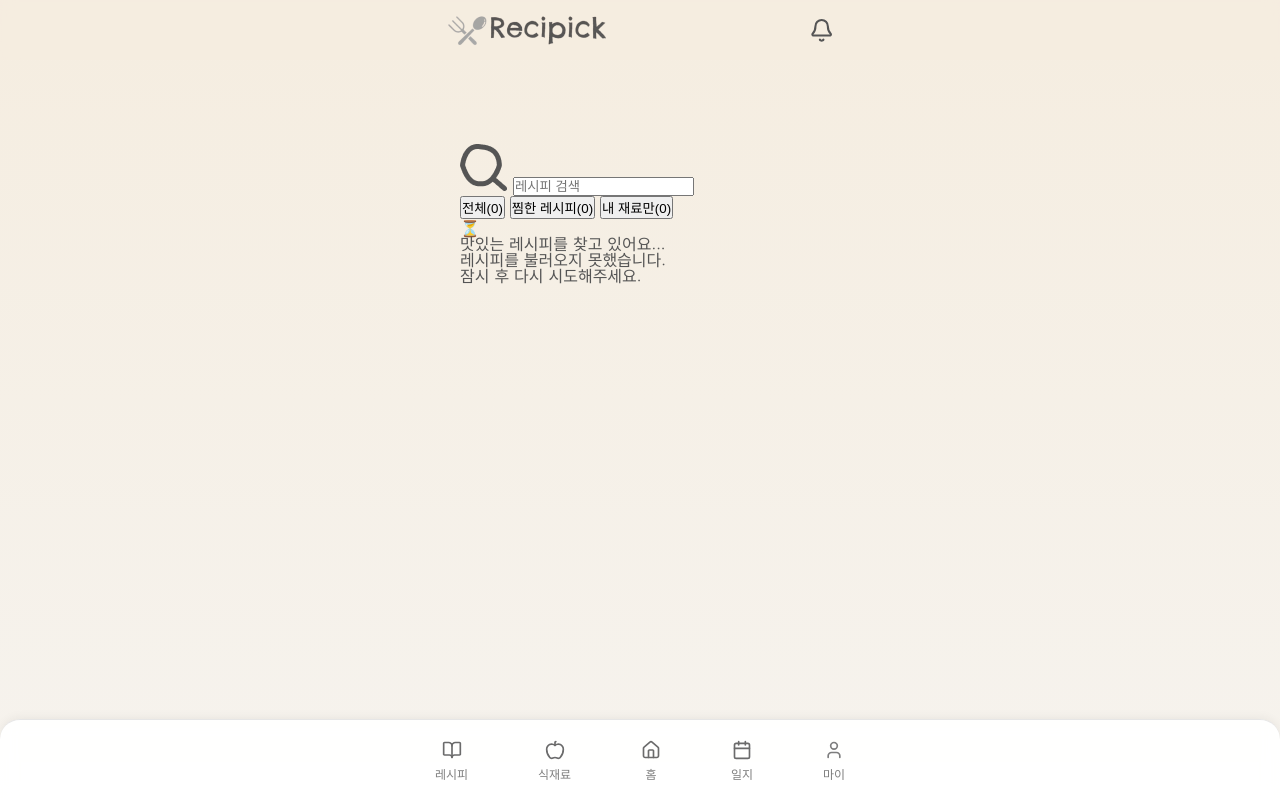
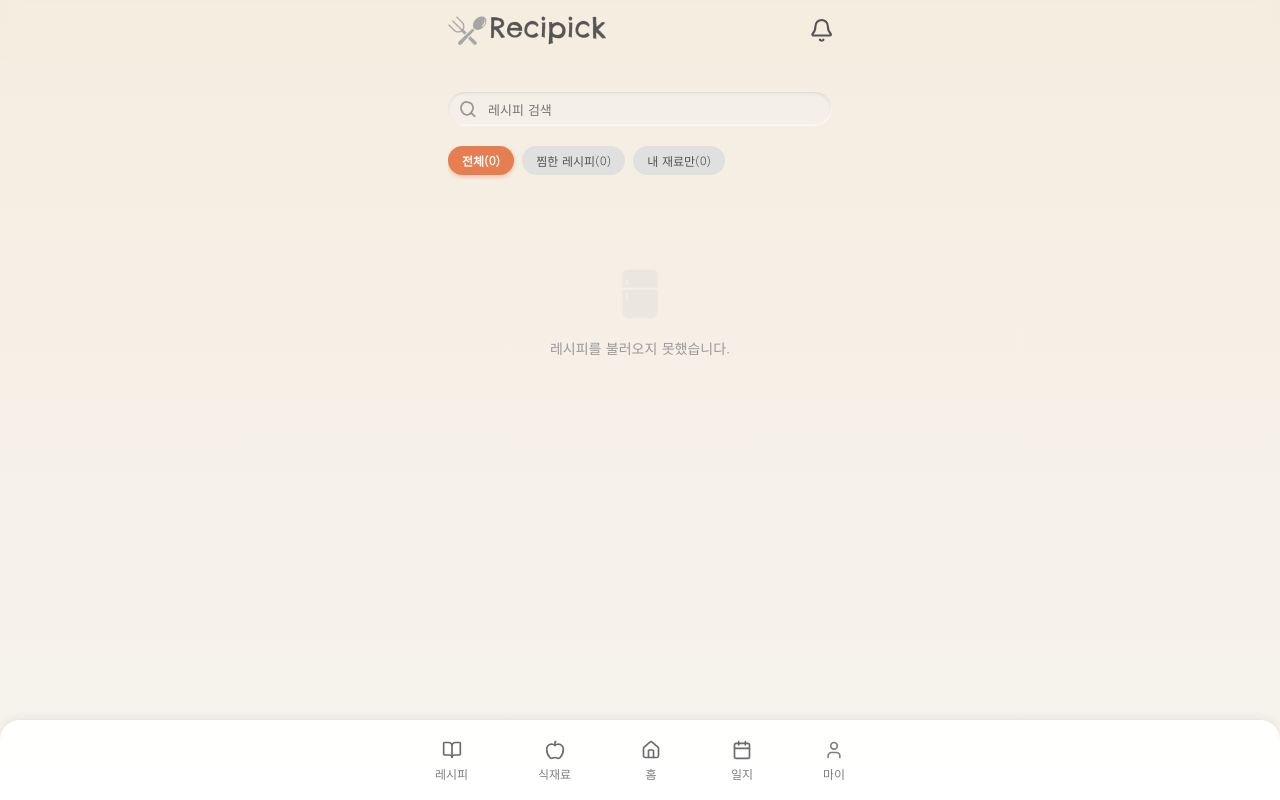
Before and after one commit to chrry03/Recipick, a Django app: template templates/recipes/recipe_list.html in a window 1280 px wide. Run offline with Django 5.2, Linux system fonts and the light colour scheme; the template is opened without the code that fills it, so the values that code supplies are empty; some web fonts are replaced.

Commit message:
static: recipe 프론트 구현

```diff
--- a/static/css/recipes_list.css
+++ b/static/css/recipes_list.css
@@ -0,0 +1,254 @@
+@charset "UTF-8";
+@import url('https://fonts.googleapis.com/css2?family=Gowun+Dodum&family=Nanum+Gothic&display=swap');
+
+@font-face {
+    font-family: 'MemomentKkukkukk';
+    src: url('https://cdn.jsdelivr.net/gh/projectnoonnu/noonfonts_2205@1.0/MemomentKkukkukk.woff2') format('woff2');
+    font-weight: normal;
+    font-style: normal;
+}
+
+:root {
+    --primary-color: #FF7043;
+    --text-color: #555555;
+    --card-bg: #FFFFFF;
+    --info-bg: #EFEFEF;
+}
+
+/* ==========================================================================
+   [레이아웃] 레시피 리스트 컨테이너
+   ========================================================================== */
+.recipe-list-container {
+    width: 100%;
+    /* [수정] 좌우 패딩 제거 (base 템플릿의 content-wrapper가 이미 20px를 줌) */
+    /* 상단 20px, 하단 100px(탭바 공간) */
+    padding: 20px 0 100px 0;
+    box-sizing: border-box;
+    display: flex;
+    flex-direction: column;
+    align-items: center;
+}
+
+/* ==========================================================================
+   [상단] 검색창 (날씬하게)
+   ========================================================================== */
+.list-search-wrapper {
+    position: relative;
+    width: 100%;
+    height: 34px; /* 높이 고정 (기본값보다 얇게) */
+    margin-bottom: 20px;
+}
+
+.list-search-input {
+    width: 100%;
+    height: 100%;
+    background: #F5F0E7;
+    border: none;
+    border-radius: 20px;
+    padding-left: 40px;
+    padding-right: 15px;
+    font-family: 'Gowun Dodum', sans-serif;
+    font-size: 13px; /* 글자 크기 조정 */
+    color: #555;
+    outline: none;
+    box-shadow: inset 1px 1px 2px rgba(216, 211, 203, 0.2),
+                inset -1px -1px 2px rgba(255, 255, 255, 0.9),
+                inset -1px 1px 3px rgba(216, 211, 203, 0.9);
+}
+
+.list-search-icon {
+    position: absolute;
+    left: 12px;
+    top: 50%;
+    transform: translateY(-50%);
+    width: 16px;
+    opacity: 0.6;
+}
+
+/* 필터 바 */
+.list-filter-bar {
+    display: flex;
+    gap: 8px;
+    margin-bottom: 25px;
+    width: 100%;
+    overflow-x: auto;
+    scrollbar-width: none;
+    padding-bottom: 5px;
+    justify-content: flex-start;
+}
+.list-filter-bar::-webkit-scrollbar { display: none; }
+
+.filter-chip {
+    flex: 0 0 auto;
+    padding: 6px 14px;
+    border-radius: 20px;
+    background: #E0E0E0;
+    border: none;
+    font-family: 'Gowun Dodum', sans-serif;
+    font-size: 12px;
+    color: #555;
+    cursor: pointer;
+    transition: all 0.2s;
+}
+
+.filter-chip.active {
+    background: #E67E52;
+    color: white;
+    font-weight: bold;
+    box-shadow: 0 2px 4px rgba(230, 126, 82, 0.4);
+}
+
+.list-loading-spinner {
+    display: none;
+    text-align: center;
+    padding: 30px;
+    color: #999;
+    width: 100%;
+}
+.list-loading-spinner.show { display: block; }
+
+/* ==========================================================================
+   [핵심] 레시피 카드 그리드
+   ========================================================================== */
+.recipe-card-grid {
+    display: flex;
+    flex-direction: column;
+    gap: 25px;
+    width: 100%;
+}
+
+.recipe-list-card {
+    position: relative;
+    background: var(--card-bg);
+    border-radius: 18px;
+    box-shadow: 2px 2px 8px rgba(0, 0, 0, 0.08);
+    padding: 20px 15px;
+    cursor: pointer;
+    transition: transform 0.2s ease;
+    border: 1px solid #f5f5f5;
+    width: 100%;
+    box-sizing: border-box;
+    margin: 0 auto;
+}
+
+.recipe-list-card:hover { transform: translateY(-3px); }
+
+/* 카드 헤더 (제목 + 찜) */
+.card-header-row {
+    position: relative;
+    display: flex;
+    justify-content: center;
+    align-items: center;
+    margin-bottom: 12px;
+    min-height: 30px;
+}
+
+.card-title {
+    font-family: 'MemomentKkukkukk', sans-serif;
+    font-size: 22px;
+    color: #444;
+    margin: 0;
+    line-height: 1.2;
+    text-align: center;
+    padding: 0 30px;
+}
+
+.card-like-btn {
+    position: absolute;
+    right: 0;
+    top: 0;
+    background: none;
+    border: none;
+    font-size: 24px;
+    cursor: pointer;
+    padding: 0;
+}
+.card-like-btn.active { color: #FFD983; text-shadow: 0 1px 2px rgba(0,0,0,0.1); }
+.card-like-btn.inactive { color: #E0E0E0; }
+
+/* 이미지 영역 */
+.card-image-wrap {
+    width: 100%;
+    height: 190px;
+    border-radius: 15px;
+    overflow: hidden;
+    background: #ddd;
+    box-shadow: 3px 3px 6px rgba(0, 0, 0, 0.15);
+    margin-bottom: 15px;
+}
+.card-img { width: 100%; height: 100%; object-fit: cover; }
+
+/* 정보 박스 */
+.card-info-box { display: flex; flex-direction: column; gap: 8px; }
+
+.info-item-row {
+    display: flex; align-items: center;
+    background: var(--info-bg);
+    border-radius: 8px;
+    min-height: 32px;
+    padding: 6px 12px;
+    box-shadow: inset 1px 1px 2px rgba(0,0,0,0.05);
+}
+
+.info-key {
+    width: 75px;
+    font-family: 'Gowun Dodum', sans-serif;
+    font-size: 12px;
+    color: #666;
+    font-weight: bold;
+    flex-shrink: 0;
+    text-align: center;
+}
+
+.info-val {
+    flex: 1;
+    font-family: 'Gowun Dodum', sans-serif;
+    font-size: 13px;
+    color: #444;
+    white-space: nowrap;
+    overflow: hidden;
+    text-overflow: ellipsis;
+    padding-left: 10px;
+    border-left: 1px solid rgba(0,0,0,0.05);
+}
+.val-missing { color: #FF7043; }
+
+/* 빈 상태 메시지 */
+.list-empty-state {
+    text-align: center;
+    padding: 60px 0;
+    width: 100%;
+}
+.list-empty-state img { width: 60px; opacity: 0.4; margin-bottom: 15px; }
+.list-empty-state p { color: #999; font-size: 14px; }
+
+/* 로딩 애니메이션 컨테이너 (기존 코드) */
+.list-loading-spinner {
+    display: none;
+    text-align: center;
+    padding: 30px;
+    color: #999;
+    width: 100%;
+}
+.list-loading-spinner.show { display: block; }
+
+/* [추가] 모래시계 아이콘 스타일 */
+.spinner-icon {
+    font-size: 19px;      /* 아이콘 크기 (조절 가능) */
+    margin-bottom: 15px;  /* 텍스트와의 간격 (이걸로 조절하세요!) */
+    display: inline-block; /* 회전 애니메이션 등을 위해 block 속성 부여 */
+    animation: spin 2s infinite linear; /* (선택사항) 빙글빙글 돌리기 */
+}
+
+/* (선택사항) 텍스트 스타일 */
+.list-loading-spinner p {
+    margin: 0;
+    font-size: 14px;
+    color: #888;
+}
+
+/* (선택사항) 빙글빙글 도는 애니메이션 */
+@keyframes spin {
+    0% { transform: rotate(0deg); }
+    100% { transform: rotate(360deg); }
+}
--- a/static/js/recipes_list.js
+++ b/static/js/recipes_list.js
@@ -0,0 +1,276 @@
+/**
+ * static/js/recipes_list.js
+ * 레시피 목록 전용 스크립트 (요리 모드 로직 제외)
+ */
+
+(function() {
+    'use strict';
+
+    // === 1. 유틸리티 (중복 방지용 내부 함수) ===
+    const RecipeUtils = {
+        getCookie: (name) => {
+            let cookieValue = null;
+            if (document.cookie && document.cookie !== '') {
+                const cookies = document.cookie.split(';');
+                for (let i = 0; i < cookies.length; i++) {
+                    const cookie = cookies[i].trim();
+                    if (cookie.substring(0, name.length + 1) === (name + '=')) {
+                        cookieValue = decodeURIComponent(cookie.substring(name.length + 1));
+                        break;
+                    }
+                }
+            }
+            return cookieValue;
+        },
+        getCsrfToken: () => RecipeUtils.getCookie('csrftoken'),
+        escapeHtml: (text) => {
+            if (!text) return '';
+            return text.replace(/[&<>"']/g, function(m) {
+                return { '&': '&amp;', '<': '&lt;', '>': '&gt;', '"': '&quot;', "'": '&#039;' }[m];
+            });
+        }
+    };
+
+    // === 2. DOM 요소 참조 ===
+    const DOM = {
+        container: document.getElementById('recipe-recommendations'),
+        searchInput: document.getElementById('recipe-search-input'),
+        spinner: document.getElementById('loading-spinner'),
+        filterChips: document.querySelectorAll('.filter-chip')
+    };
+
+    // 현재 상태 관리
+    let currentState = {
+        filter: 'all', // all, favorites, my-ingredients
+        isLoading: false
+    };
+
+    // === 3. 핵심 기능: 레시피 카드 HTML 생성 (Figma 스타일) ===
+    function buildRecipeCardHTML(recipe) {
+        // 데이터 가공
+        const diffMap = { 'EASY': '쉬움', 'NORMAL': '보통', 'DIFFICULT': '어려움' };
+        const difficulty = diffMap[recipe.difficulty] || '보통';
+        const isLiked = recipe.is_favorited ? true : false;
+
+        // 재료 텍스트 분리 (보유 vs 미보유)
+        let ownedText = "-";
+        let missingText = "없음";
+
+        if (recipe.ingredients_status && recipe.ingredients_status.ingredients_status) {
+            const statusMap = recipe.ingredients_status.ingredients_status;
+            let owned = [];
+            let missing = [];
+
+            for (const [name, status] of Object.entries(statusMap)) {
+                if (['has_expired', 'has_urgent'].includes(name)) continue;
+                if (status === 'missing') missing.push(name);
+                else owned.push(name);
+            }
+            if (owned.length > 0) ownedText = owned.join(', ');
+            if (missing.length > 0) missingText = missing.join(', ');
+        }
+
+        // HTML 조립
+        return `
+            <div class="recipe-list-card" data-id="${recipe.recipe_id}">
+                <div class="card-header-row">
+                    <h3 class="card-title">${RecipeUtils.escapeHtml(recipe.title)}</h3>
+                    <button class="card-like-btn ${isLiked ? 'active' : 'inactive'}"
+                            onclick="event.stopPropagation(); window.handleRecipeLike(${recipe.recipe_id}, this)">
+                        ★
+                    </button>
+                </div>
+
+                <div class="card-image-wrap">
+                    <img src="${recipe.image_url || '/static/images/default-recipe.jpg'}"
+                         class="card-img"
+                         loading="lazy"
+                         onerror="this.src='/static/images/default-recipe.jpg'">
+                </div>
+
+                <div class="card-info-box">
+                    <div class="info-item-row">
+                        <span class="info-key">조리시간</span>
+                        <span class="info-val">${recipe.ready_minutes}분</span>
+                    </div>
+                    <div class="info-item-row">
+                        <span class="info-key">난이도</span>
+                        <span class="info-val">${difficulty}</span>
+                    </div>
+                    <div class="info-item-row">
+                        <span class="info-key">보유 재료</span>
+                        <span class="info-val">${ownedText}</span>
+                    </div>
+                    <div class="info-item-row">
+                        <span class="info-key">없는 재료</span>
+                        <span class="info-val val-missing">${missingText}</span>
+                    </div>
+                </div>
+            </div>
+        `;
+    }
+
+    // === 4. 데이터 로드 및 렌더링 ===
+    async function fetchAndRenderRecipes(mode = 'recommend', keyword = '') {
+        if (!DOM.container) return;
+
+        currentState.isLoading = true;
+        DOM.spinner.classList.add('show');
+        DOM.container.innerHTML = '';
+
+        try {
+            // 필터가 '찜한 레시피'인 경우 별도 처리 (API가 준비되었다면 호출)
+            if (currentState.filter === 'favorites' && mode !== 'search') {
+                // TODO: 찜한 목록 API 호출로 변경 가능
+                DOM.container.innerHTML = getEmptyHTML('찜한 레시피가 없습니다.');
+                return;
+            }
+
+            // API 호출 준비
+            const url = '/recipes/api/recommendations/';
+            const payload = {
+                ingredient_ids: [],
+                use_all: true,
+                include_spoonacular: true,
+                max_results: 20,
+                keyword: keyword // 검색어
+            };
+
+            const res = await fetch(url, {
+                method: 'POST',
+                headers: {
+                    'Content-Type': 'application/json',
+                    'X-CSRFToken': RecipeUtils.getCsrfToken()
+                },
+                body: JSON.stringify(payload)
+            });
+
+            if (!res.ok) throw new Error('API Error');
+            const data = await res.json();
+
+            // 결과 데이터 통합 (카테고리 구조 -> 단일 리스트)
+            let recipeList = [];
+            if (data.recipes) {
+                recipeList = data.recipes;
+            } else if (data.categories) {
+                // 순서: 임박 -> 가능 -> 부족
+                if(data.categories.urgent_ready) recipeList.push(...data.categories.urgent_ready.recipes);
+                if(data.categories.ready) recipeList.push(...data.categories.ready.recipes);
+                if(data.categories.almost_ready) recipeList.push(...data.categories.almost_ready.recipes);
+            }
+
+            renderToDOM(recipeList, keyword);
+
+        } catch (err) {
+            console.error(err);
+            DOM.container.innerHTML = getEmptyHTML('레시피를 불러오지 못했습니다.');
+        } finally {
+            DOM.spinner.classList.remove('show');
+            currentState.isLoading = false;
+        }
+    }
+
+    function renderToDOM(list, keyword) {
+        if (!list || list.length === 0) {
+            const msg = keyword ? `'${keyword}' 검색 결과가 없습니다.` : '추천 레시피가 없습니다.';
+            DOM.container.innerHTML = getEmptyHTML(msg);
+            updateCount(0);
+            return;
+        }
+
+        let html = '<div class="recipe-card-grid">';
+        list.forEach(item => {
+            html += buildRecipeCardHTML(item);
+        });
+        html += '</div>';
+
+        DOM.container.innerHTML = html;
+        updateCount(list.length);
+
+        // 클릭 이벤트 연결 (쿠킹 모드 이동)
+        attachClickEvents();
+    }
+
+    function attachClickEvents() {
+        const cards = document.querySelectorAll('.recipe-list-card');
+        cards.forEach(card => {
+            card.addEventListener('click', () => {
+                const id = card.dataset.id;
+                // [요청사항] 상세페이지 건너뛰고 바로 요리 모드로!
+                window.location.href = `/recipes/${id}/cooking/`;
+            });
+        });
+    }
+
+    function getEmptyHTML(msg) {
+        return `
+            <div class="list-empty-state">
+                <img src="/static/images/empty_fridge.png">
+                <p>${msg}</p>
+            </div>
+        `;
+    }
+
+    function updateCount(num) {
+        const activeChip = document.querySelector('.filter-chip.active .count');
+        if (activeChip) activeChip.textContent = `(${num})`;
+    }
+
+    // === 5. 외부 노출 함수 (찜하기) ===
+    window.handleRecipeLike = async function(id, btn) {
+        if (!id) return;
+
+        // 낙관적 UI 업데이트 (즉시 반응)
+        const isLiked = btn.classList.contains('active');
+        if (isLiked) {
+            btn.classList.remove('active');
+            btn.classList.add('inactive');
+        } else {
+            btn.classList.remove('inactive');
+            btn.classList.add('active');
+        }
+
+        try {
+            // 실제 서버 요청
+            await fetch(`/recipes/api/recipes/${id}/favorite/`, {
+                method: 'POST',
+                headers: {
+                    'Content-Type': 'application/json',
+                    'X-CSRFToken': RecipeUtils.getCsrfToken()
+                }
+            });
+        } catch (e) {
+            console.error(e);
+            // 실패 시 원복
+            if (isLiked) btn.classList.add('active');
+            else btn.classList.remove('active');
+            alert('오류가 발생했습니다.');
+        }
+    };
+
+    // === 6. 초기화 및 이벤트 리스너 ===
+    document.addEventListener('DOMContentLoaded', () => {
+        // 초기 로드
+        fetchAndRenderRecipes();
+
+        // 검색 엔터키
+        if (DOM.searchInput) {
+            DOM.searchInput.addEventListener('keypress', (e) => {
+                if (e.key === 'Enter') {
+                    fetchAndRenderRecipes('search', DOM.searchInput.value);
+                }
+            });
+        }
+
+        // 필터 칩 클릭
+        DOM.filterChips.forEach(chip => {
+            chip.addEventListener('click', () => {
+                DOM.filterChips.forEach(c => c.classList.remove('active'));
+                chip.classList.add('active');
+                currentState.filter = chip.dataset.filter;
+                fetchAndRenderRecipes('recommend'); // 필터 변경 시 다시 로드
+            });
+        });
+    });
+
+})();
--- a/templates/recipes/recipe_list.html
+++ b/templates/recipes/recipe_list.html
@@ -2,7 +2,7 @@
 {% load static %}
 
 {% block extra_head %}
-<link rel="stylesheet" href="{% static 'css/recipes.css' %}">
+<link rel="stylesheet" href="{% static 'css/recipes_list.css' %}">
 {% endblock extra_head %}
 
 {% block header %}
@@ -10,36 +10,44 @@
 {% endblock header %}
 
 {% block main_content %}
-<div class="app-container">
-    <div class="recipe-list-wrapper">
-        <div class="search-wrapper">
-            <img src="{% static 'images/search.png' %}" class="search-icon" alt="검색">
-            <input type="text" id="recipe-search-input" class="search-input" placeholder="레시피 검색" aria-label="레시피 검색">
+<div class="recipe-list-container">
+
+    <div class="list-search-wrapper"> <img src="{% static 'images/search.png' %}" class="list-search-icon" alt="검색">
+        <input type="text"
+               id="recipe-search-input"
+               class="list-search-input"
+               placeholder="레시피 검색"
+               aria-label="레시피 검색">
     </div>
 
-        <div class="filter-bar">
-            <button class="filter-chip active" data-filter="all">전체<span class="count">(0)</span></button>
-            <button class="filter-chip" data-filter="favorites">찜한 레시피<span class="count">(0)</span></button>
-            <button class="filter-chip" data-filter="my-ingredients">내 재료만<span class="count">(0)</span></button>
+    <div class="list-filter-bar"> <button class="filter-chip active" data-filter="all">
+            전체<span class="count">(0)</span>
+        </button>
+        <button class="filter-chip" data-filter="favorites">
+            찜한 레시피<span class="count">(0)</span>
+        </button>
+        <button class="filter-chip" data-filter="my-ingredients">
+            내 재료만<span class="count">(0)</span>
+        </button>
     </div>
 
-        <div class="loading-spinner" id="loading-spinner">
+    <div class="list-loading-spinner" id="loading-spinner">
         <div class="spinner-icon">⏳</div>
         <p>맛있는 레시피를 찾고 있어요...</p>
     </div>
 
-        <div id="recipe-recommendations" class="recipe-grid-area">
+    <div id="recipe-recommendations" class="recipe-card-grid">
         {% if not user.is_authenticated %}
-            <div class="empty-state">
+        <div class="list-empty-state">
             <p>로그인 후 맞춤 레시피를 추천받아보세요!</p>
-                <a href="{% url 'users:login' %}" class="login-link">로그인하기</a>
+            <a href="{% url 'users:login' %}" style="color:#FF7043; font-weight:bold;">로그인하기</a>
         </div>
         {% endif %}
     </div>
-    </div>
+
 </div>
 {% endblock main_content %}
 
 {% block extra_script %}
-<script src="{% static 'js/recipes.js' %}"></script>
+<script src="{% static 'js/recipes_list.js' %}"></script>
 {% endblock extra_script %}
```
Lines whose indentation alone changed are shown as unchanged.
